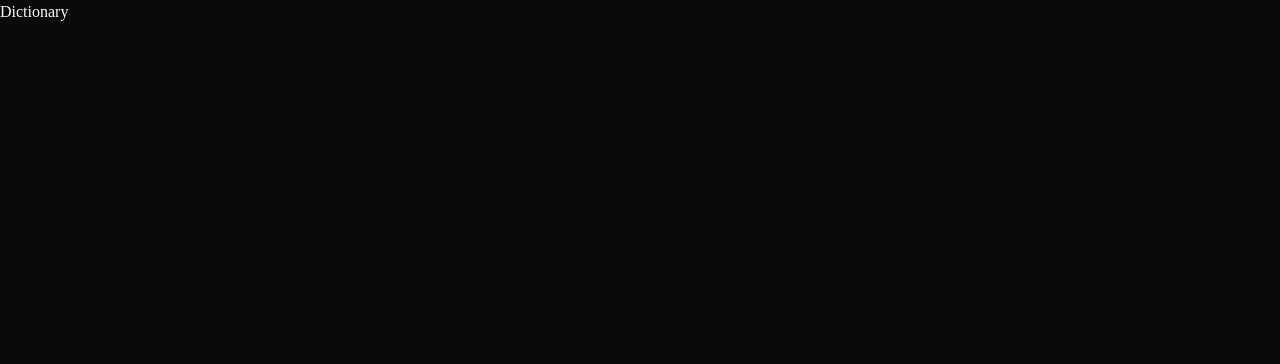
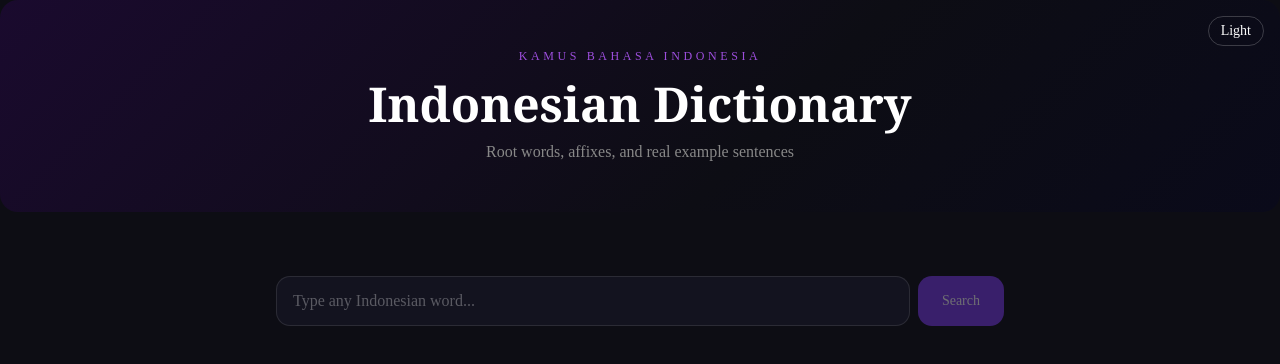
Before and after one commit to Travisaurus-Rex/bahasa-builder, a Next.js app: page /dictionary in a window 1280 px wide. Shown: the top 364 px of the page. Built offline with nearby package versions, Linux system fonts and the light colour scheme.

Commit message:
add header

```diff
--- a/src/app/dictionary/page.tsx
+++ b/src/app/dictionary/page.tsx
@@ -1,3 +1,61 @@
+"use client";
+
+import { useState } from "react";
+import { RootWordEntry } from "@/lib/ai/validation";
+import SearchBar from "@/components/dictionary/SearchBar";
+import RootCard from "@/components/dictionary/RootCard";
+import FormCard from "@/components/dictionary/FormCard";
+import Header from "@/components/dictionary/Header";
+
 export default function DictionaryPage() {
-  return <div>Dictionary</div>;
+  const [result, setResult] = useState<RootWordEntry | null>(null);
+  const [loading, setLoading] = useState(false);
+  const [error, setError] = useState<string | null>(null);
+
+  const handleSearch = async (word: string) => {
+    setLoading(true);
+    setError(null);
+    setResult(null);
+
+    try {
+      const res = await fetch("/api/dictionary", {
+        method: "POST",
+        headers: { "Content-Type": "application/json" },
+        body: JSON.stringify({ word }),
+      });
+
+      if (!res.ok) throw new Error("Something went wrong");
+
+      const data = await res.json();
+      setResult(data);
+    } catch (err) {
+      setError("Failed to look up word. Please try again.");
+    } finally {
+      setLoading(false);
+    }
+  };
+
+  return (
+    <div className="min-h-screen bg-gray-50 dark:bg-[#0D0D14] transition-colors">
+      <Header />
+      <div className="max-w-[760px] mx-auto px-4 py-8">
+        <div className="mb-8">
+          <SearchBar onSearch={handleSearch} loading={loading} />
+        </div>
+
+        {error && <p className="text-red-500 text-sm mb-4">{error}</p>}
+
+        {result && (
+          <div>
+            <RootCard entry={result} />
+            <div className="flex flex-col gap-2 mt-2">
+              {result.forms.map((form, i) => (
+                <FormCard key={i} form={form} />
+              ))}
+            </div>
+          </div>
+        )}
+      </div>
+    </div>
+  );
 }
--- a/src/app/globals.css
+++ b/src/app/globals.css
@@ -2,7 +2,7 @@
 @import "tw-animate-css";
 @import "shadcn/tailwind.css";
 
-@custom-variant dark (&:is(.dark *));
+@custom-variant dark (&:is(.dark, .dark *));
 
 @theme inline {
   --color-background: var(--background);
@@ -98,6 +98,13 @@
   --form-card-meaning: #333333;
   --form-card-note-bg: #f0f0f0;
   --form-card-note-text: #444444;
+
+  --header-bg: linear-gradient(135deg, #f5f5f5 0%, #efefef 60%, #e8e8e8 100%);
+  --header-title: #1a0a2e;
+  --header-subtitle: #6a1fa8;
+  --header-descriptor: #555555;
+  --search-btn-bg: #7c3aed;
+  --search-btn-hover: #6d28d9;
 }
 
 .dark {
@@ -150,6 +157,13 @@
   --form-card-meaning: #cccccc;
   --form-card-note-bg: #1e1e30;
   --form-card-note-text: #bbbbbb;
+
+  --header-bg: linear-gradient(135deg, #1a0a2e 0%, #0d0d14 60%, #0a0a1a 100%);
+  --header-title: #ffffff;
+  --header-subtitle: #9d4edd;
+  --header-descriptor: #888888;
+  --search-btn-bg: #7c3aed;
+  --search-btn-hover: #6d28d9;
 }
 
 @layer base {
--- /dev/null
+++ b/src/components/dictionary/Header.tsx
@@ -0,0 +1,32 @@
+import ModeToggle from "@/components/ui/ModeToggle";
+
+export default function Header() {
+  return (
+    <div
+      className="relative text-center py-12 px-4 mb-8 rounded-2xl overflow-hidden"
+      style={{ background: "var(--header-bg)" }}
+    >
+      <div className="absolute top-4 right-4">
+        <ModeToggle />
+      </div>
+
+      <p
+        className="text-xs font-mono uppercase tracking-[0.3em] mb-4"
+        style={{ color: "var(--header-subtitle)" }}
+      >
+        Kamus Bahasa Indonesia
+      </p>
+
+      <h1
+        className="font-serif font-bold text-5xl mb-3"
+        style={{ color: "var(--header-title)", fontFamily: "Georgia, serif" }}
+      >
+        Indonesian Dictionary
+      </h1>
+
+      <p className="text-base" style={{ color: "var(--header-descriptor)" }}>
+        Root words, affixes, and real example sentences
+      </p>
+    </div>
+  );
+}
--- a/src/components/dictionary/SearchBar.tsx
+++ b/src/components/dictionary/SearchBar.tsx
@@ -34,10 +34,8 @@ export default function SearchBar({ onSearch, loading }: SearchBarProps) {
       <button
         onClick={handleSubmit}
         disabled={loading || !input.trim()}
-        className="px-6 py-3 rounded-xl font-medium text-sm transition-colors
-          bg-purple-600 hover:bg-purple-700
-          text-white
-          disabled:opacity-40 disabled:cursor-not-allowed"
+        className="px-6 py-3 rounded-xl font-medium text-sm transition-colors text-white disabled:opacity-40 disabled:cursor-not-allowed"
+        style={{ backgroundColor: "var(--search-btn-bg)" }}
       >
         {loading ? "Loading..." : "Search"}
       </button>
```
